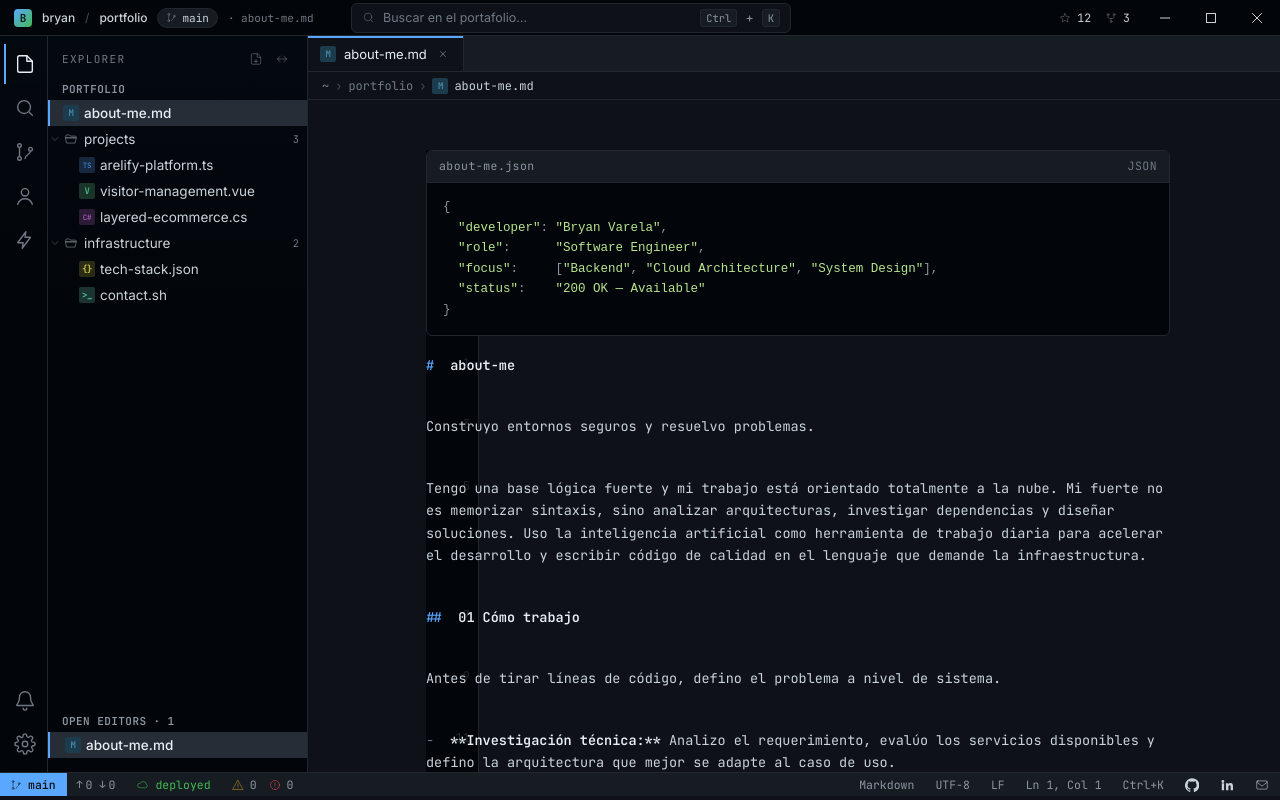
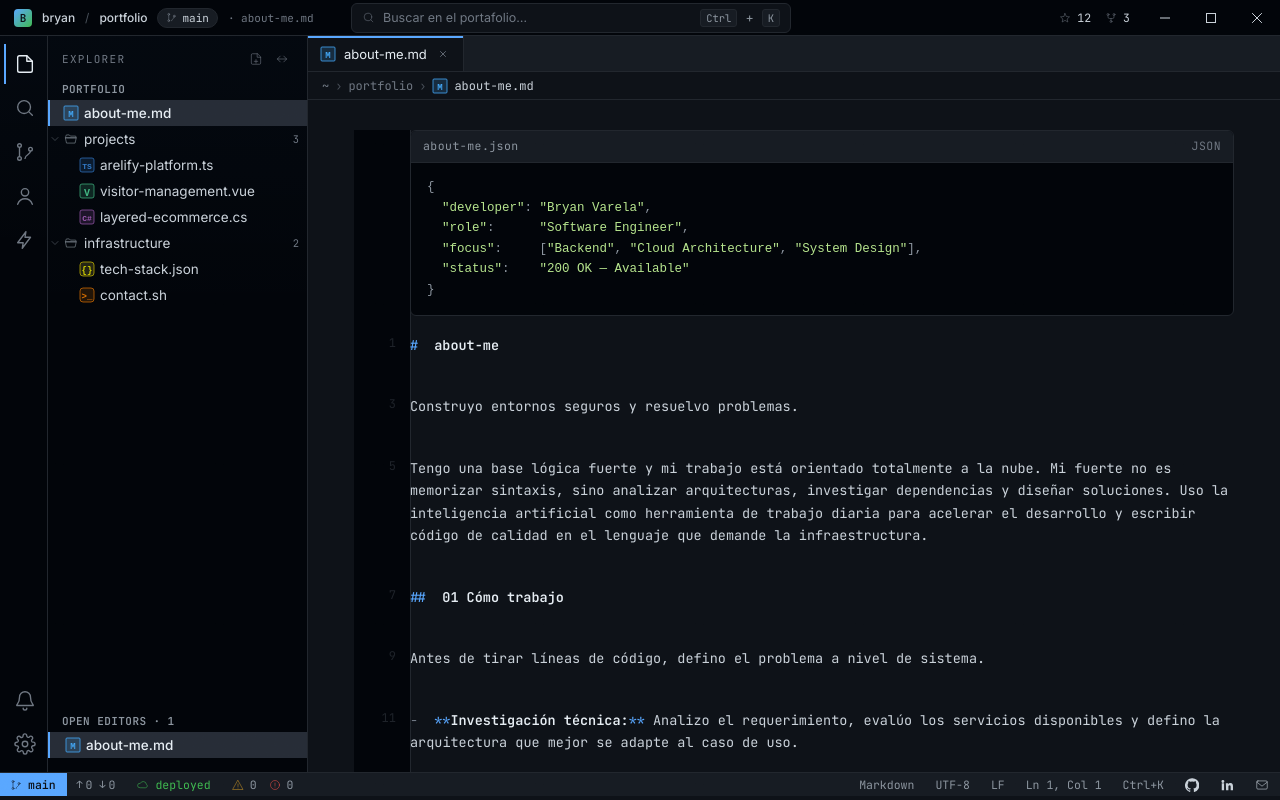
Before and after one commit to JustSidus/bryanvarela.dev, a React (Vite) app: page / in a window 1280 px wide. Built offline with nearby package versions, Linux system fonts and the light colour scheme.

Commit message:
feat: enhance AboutMe component with custom bold and inline code rendering; add new file icons for various formats; update styles for markdown line numbers and content padding

```diff
--- a/src/components/content/AboutMe.jsx
+++ b/src/components/content/AboutMe.jsx
@@ -1,11 +1,13 @@
-import { Fragment } from 'react'
 import { CodeBlock, tok } from '../ui/CodeBlock'
-import { TypingLine } from '../ui/TypingLine'
 
-/**
- * AboutMe — rendered as raw markdown in a VS Code editor.
- * Shows the markdown source with syntax highlighting, like VS Code displays .md files.
- */
+function Bold({ children }) {
+  return <><span className="md-mark">**</span><span className="md-bold">{children}</span><span className="md-mark">**</span></>
+}
+
+function InlineCode({ children }) {
+  return <span className="md-code">{'`'}{children}{'`'}</span>
+}
+
 export function AboutMe() {
   return (
     <div className="md raw-md">
@@ -22,31 +24,27 @@ export function AboutMe() {
       <p className="md-line md-blank"></p>
       <p className="md-line">Construyo entornos seguros y resuelvo problemas.</p>
       <p className="md-line md-blank"></p>
-      <p className="md-line">Tengo una base lógica fuerte y mi trabajo está orientado totalmente a la nube.
-        Mi fuerte no es memorizar sintaxis, sino analizar arquitecturas, investigar
-        dependencias y diseñar soluciones. Uso la inteligencia artificial como herramienta
-        de trabajo diaria para acelerar el desarrollo y escribir código de calidad en
-        el lenguaje que demande la infraestructura.</p>
+      <p className="md-line">Tengo una base lógica fuerte y mi trabajo está orientado totalmente a la nube. Mi fuerte no es memorizar sintaxis, sino analizar arquitecturas, investigar dependencias y diseñar soluciones. Uso la inteligencia artificial como herramienta de trabajo diaria para acelerar el desarrollo y escribir código de calidad en el lenguaje que demande la infraestructura.</p>
       <p className="md-line md-blank"></p>
       <p className="md-line"><span className="md-h2-prefix">##</span> <span className="md-heading">01 Cómo trabajo</span></p>
       <p className="md-line md-blank"></p>
       <p className="md-line">Antes de tirar líneas de código, defino el problema a nivel de sistema.</p>
       <p className="md-line md-blank"></p>
-      <p className="md-line"><span className="md-bullet">-</span> <span className="md-bold">**Investigación técnica:**</span> Analizo el requerimiento, evalúo los servicios disponibles y defino la arquitectura que mejor se adapte al caso de uso.</p>
-      <p className="md-line"><span className="md-bullet">-</span> <span className="md-bold">**Adaptabilidad:**</span> Soy agnóstico al lenguaje. Si el backend requiere C#, Node.js o el frontend pide React, uso mi base lógica y herramientas de IA para adaptarme al stack sin perder velocidad.</p>
-      <p className="md-line"><span className="md-bullet">-</span> <span className="md-bold">**Enfoque Cloud:**</span> Toda mi experiencia es nativa de la nube. Conecto y despliego servicios usando Azure, Google Cloud Run y Cloudflare, gestionando DNS, workers y contenedores.</p>
+      <p className="md-line"><span className="md-bullet">-</span> <Bold>Investigación técnica:</Bold> Analizo el requerimiento, evalúo los servicios disponibles y defino la arquitectura que mejor se adapte al caso de uso.</p>
+      <p className="md-line"><span className="md-bullet">-</span> <Bold>Adaptabilidad:</Bold> Soy agnóstico al lenguaje. Si el backend requiere C#, Node.js o el frontend pide React, uso mi base lógica y herramientas de IA para adaptarme al stack sin perder velocidad.</p>
+      <p className="md-line"><span className="md-bullet">-</span> <Bold>Enfoque Cloud:</Bold> Toda mi experiencia es nativa de la nube. Conecto y despliego servicios usando Azure, Google Cloud Run y Cloudflare, gestionando DNS, workers y contenedores.</p>
       <p className="md-line md-blank"></p>
       <p className="md-line"><span className="md-h2-prefix">##</span> <span className="md-heading">02 Prioridades técnicas</span></p>
       <p className="md-line md-blank"></p>
-      <p className="md-line"><span className="md-bullet">-</span> <span className="md-bold">**Seguridad:**</span> Diseño bajo el principio de menor privilegio. Manejo el aislamiento de red, la gestión segura de secretos y la auditoría de accesos.</p>
-      <p className="md-line"><span className="md-bullet">-</span> <span className="md-bold">**Rendimiento:**</span> Optimizo el uso de recursos y el tiempo de respuesta en la nube para mantener los costos controlados y evitar cuellos de botella en el servidor.</p>
-      <p className="md-line"><span className="md-bullet">-</span> <span className="md-bold">**Decisiones objetivas:**</span> La arquitectura dicta la herramienta. Justifico la adopción de cada tecnología basándome en su eficiencia para el proyecto, no en preferencias personales.</p>
+      <p className="md-line"><span className="md-bullet">-</span> <Bold>Seguridad:</Bold> Diseño bajo el principio de menor privilegio. Manejo el aislamiento de red, la gestión segura de secretos y la auditoría de accesos.</p>
+      <p className="md-line"><span className="md-bullet">-</span> <Bold>Rendimiento:</Bold> Optimizo el uso de recursos y el tiempo de respuesta en la nube para mantener los costos controlados y evitar cuellos de botella en el servidor.</p>
+      <p className="md-line"><span className="md-bullet">-</span> <Bold>Decisiones objetivas:</Bold> La arquitectura dicta la herramienta. Justifico la adopción de cada tecnología basándome en su eficiencia para el proyecto, no en preferencias personales.</p>
       <p className="md-line md-blank"></p>
       <p className="md-line"><span className="md-h2-prefix">##</span> <span className="md-heading">03 Proyectos</span></p>
       <p className="md-line md-blank"></p>
       <p className="md-line">Aquí puedes ver la documentación de cómo aplico estos conceptos en entornos reales.</p>
       <p className="md-line md-blank"></p>
-      <p className="md-line md-comment">// Para ver los casos de estudio, abre <span className="md-code">`projects/`</span> en el explorador o presiona <span className="md-code">`Ctrl+K`</span>.<span className="read-caret"></span></p>
+      <p className="md-line md-comment">// Para ver los casos de estudio, abre <InlineCode>projects/</InlineCode> en el explorador o presiona <InlineCode>Ctrl+K</InlineCode>.<span className="read-caret"></span></p>
     </div>
   )
 }
--- a/src/icons/index.jsx
+++ b/src/icons/index.jsx
@@ -121,32 +121,70 @@ export const Icon = {
   ),
 }
 
+const MdIcon = () => (
+  <svg width="16" height="16" viewBox="0 0 16 16" style={{ flexShrink: 0 }}>
+    <path d="M2 1h12a1 1 0 0 1 1 1v12a1 1 0 0 1-1 1H2a1 1 0 0 1-1-1V2a1 1 0 0 1 1-1z" fill="#42a5f5" opacity=".18"/>
+    <path d="M2 1h12a1 1 0 0 1 1 1v12a1 1 0 0 1-1 1H2a1 1 0 0 1-1-1V2a1 1 0 0 1 1-1z" fill="none" stroke="#42a5f5" strokeWidth=".8" rx="1"/>
+    <text x="8" y="12" textAnchor="middle" fill="#42a5f5" fontSize="9" fontWeight="700" fontFamily="monospace">M</text>
+  </svg>
+)
+
+const TsIcon = () => (
+  <svg width="16" height="16" viewBox="0 0 16 16" style={{ flexShrink: 0 }}>
+    <rect x="1" y="1" width="14" height="14" rx="2" fill="#3178c6" opacity=".18"/>
+    <rect x="1" y="1" width="14" height="14" rx="2" fill="none" stroke="#3178c6" strokeWidth=".7"/>
+    <text x="8" y="12" textAnchor="middle" fill="#3178c6" fontSize="8" fontWeight="700" fontFamily="monospace">TS</text>
+  </svg>
+)
+
+const VueIcon = () => (
+  <svg width="16" height="16" viewBox="0 0 16 16" style={{ flexShrink: 0 }}>
+    <rect x="1" y="1" width="14" height="14" rx="2" fill="#41b883" opacity=".18"/>
+    <rect x="1" y="1" width="14" height="14" rx="2" fill="none" stroke="#41b883" strokeWidth=".7"/>
+    <text x="8" y="12.5" textAnchor="middle" fill="#41b883" fontSize="10" fontWeight="700" fontFamily="monospace">V</text>
+  </svg>
+)
+
+const CsIcon = () => (
+  <svg width="16" height="16" viewBox="0 0 16 16" style={{ flexShrink: 0 }}>
+    <rect x="1" y="1" width="14" height="14" rx="2" fill="#9b5ab1" opacity=".18"/>
+    <rect x="1" y="1" width="14" height="14" rx="2" fill="none" stroke="#9b5ab1" strokeWidth=".7"/>
+    <text x="8" y="12" textAnchor="middle" fill="#9b5ab1" fontSize="8" fontWeight="700" fontFamily="monospace">C#</text>
+  </svg>
+)
+
+const JsonIcon = () => (
+  <svg width="16" height="16" viewBox="0 0 16 16" style={{ flexShrink: 0 }}>
+    <rect x="1" y="1" width="14" height="14" rx="3" fill="#f0db4f" opacity=".15"/>
+    <rect x="1" y="1" width="14" height="14" rx="3" fill="none" stroke="#cb0" strokeWidth=".7"/>
+    <text x="8" y="12" textAnchor="middle" fill="#cc0" fontSize="9" fontWeight="700" fontFamily="monospace">{'{}'}</text>
+  </svg>
+)
+
+const ShIcon = () => (
+  <svg width="16" height="16" viewBox="0 0 16 16" style={{ flexShrink: 0 }}>
+    <rect x="1" y="1" width="14" height="14" rx="3" fill="#db7100" opacity=".15"/>
+    <rect x="1" y="1" width="14" height="14" rx="3" fill="none" stroke="#db7100" strokeWidth=".7"/>
+    <text x="8" y="12" textAnchor="middle" fill="#db7100" fontSize="9" fontWeight="700" fontFamily="monospace">{'>'}_</text>
+  </svg>
+)
+
+const iconMap = {
+  md:   MdIcon,
+  ts:   TsIcon,
+  vue:  VueIcon,
+  cs:   CsIcon,
+  json: JsonIcon,
+  sh:   ShIcon,
+}
+
 export const FileIcon = ({ ext }) => {
-  const map = {
-    md:   { color: '#498ba7', bg: '#1b3a4b', letter: 'M' },
-    ts:   { color: '#3178c6', bg: '#17273e', letter: 'TS' },
-    vue:  { color: '#41b883', bg: '#1a3328', letter: 'V' },
-    cs:   { color: '#9b5ab1', bg: '#2a1a33', letter: 'C#' },
-    json: { color: '#cbcb41', bg: '#2b2b14', letter: '{}' },
-    sh:   { color: '#4ec9b0', bg: '#1a3330', letter: '>_' },
-  }
-  const m = map[ext] || { color: '#8b949e', bg: '#21262d', letter: '·' }
+  const Comp = iconMap[ext]
+  if (Comp) return <Comp />
   return (
-    <span style={{
-      display: 'inline-flex',
-      alignItems: 'center',
-      justifyContent: 'center',
-      width: 16,
-      height: 16,
-      fontFamily: 'var(--font-mono)',
-      fontSize: ext === 'cs' || ext === 'ts' ? 7.5 : 9,
-      fontWeight: 700,
-      color: m.color,
-      letterSpacing: '-0.04em',
-      borderRadius: 2,
-      background: m.bg,
-      flexShrink: 0,
-    }}>{m.letter}</span>
+    <svg width="16" height="16" viewBox="0 0 16 16" style={{ flexShrink: 0 }}>
+      <rect x="2" y="1" width="12" height="14" rx="2" fill="none" stroke="#6e7681" strokeWidth=".7"/>
+    </svg>
   )
 }
 
--- a/src/styles/content.css
+++ b/src/styles/content.css
@@ -1,55 +1,53 @@
 /* ============================================================
-   Portfolio Content Styles — Markdown-rendered look
+   Line number gutter — VS Code style
    ============================================================ */
-
-/* Line number gutter — VS Code style */
 .md {
   counter-reset: line;
   position: relative;
+  padding-left: 56px;
 }
 .md::before {
   content: '';
   position: absolute;
-  top: 0; bottom: 0;
-  left: 0;
-  width: 52px;
+  inset: 0 auto 0 0;
+  width: 56px;
   background: var(--bg-1);
   border-right: 1px solid var(--border);
   pointer-events: none;
-  z-index: 0;
 }
 .md > * {
   position: relative;
   counter-increment: line;
-  z-index: 1;
 }
 .md > *::before {
   content: counter(line);
   position: absolute;
-  left: 0;
-  width: 44px;
+  right: 100%;
+  margin-right: 14px;
+  width: 32px;
   text-align: right;
-  padding-right: 12px;
   font-family: var(--font-mono);
   font-size: 12px;
   line-height: inherit;
   color: var(--fg-4);
-  opacity: 0.45;
+  opacity: .4;
   user-select: none;
   pointer-events: none;
 }
 .md > h1::before,
 .md > h2::before,
 .md > h3::before {
-  opacity: 0.6;
+  opacity: .55;
   color: var(--fg-3);
 }
 @media (hover: hover) {
   .md > *:hover::before {
-    opacity: 0.8;
+    opacity: .75;
     color: var(--fg-2);
   }
 }
+
+/* Exclude UI primitives from line numbers */
 .md > .codeblock::before,
 .md > .diagram::before,
 .md > .terminal::before,
@@ -82,33 +80,14 @@
   line-height: 1.65;
   color: var(--fg-1);
 }
-.md.raw-md::before {
-  width: 52px;
-}
 .md.raw-md > .md-line {
   min-height: 1.65em;
-  padding-left: 0;
 }
 .md.raw-md > .md-line.md-blank {
   min-height: 0.85em;
 }
 .md.raw-md > .md-line.md-blank::before {
   content: '';
-}
-.md.raw-md > .md-line::before {
-  content: counter(line);
-  position: absolute;
-  left: 0;
-  width: 44px;
-  text-align: right;
-  padding-right: 12px;
-  font-family: var(--font-mono);
-  font-size: 12px;
-  line-height: inherit;
-  color: var(--fg-4);
-  opacity: 0.45;
-  user-select: none;
-  pointer-events: none;
 }
 .md-h1-prefix, .md-h2-prefix {
   color: var(--accent);
--- a/src/styles/shell.css
+++ b/src/styles/shell.css
@@ -365,13 +365,12 @@
 .content-inner {
   max-width: 880px;
   margin: 0 auto;
-  padding: 32px 64px 80px;
-  padding-left: 72px;
+  padding: 12px 0 80px;
   font-size: var(--prose-fs);
   line-height: var(--prose-lh);
   color: var(--fg-1);
 }
-[data-density="comfy"] .content-inner { padding: 40px 72px 100px; padding-left: 80px; }
+[data-density="comfy"] .content-inner { padding: 20px 0 100px; }
 
 /* ============================================================
    Status bar
```
